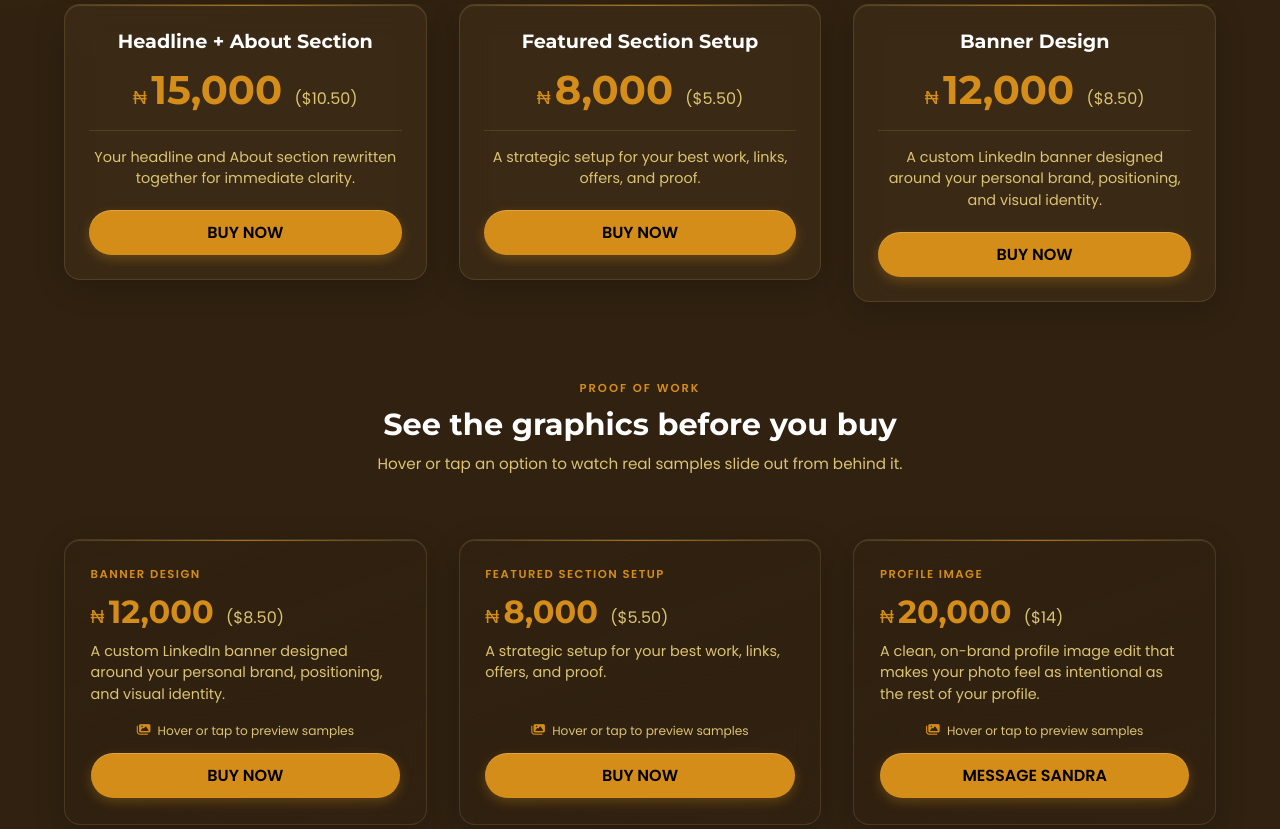
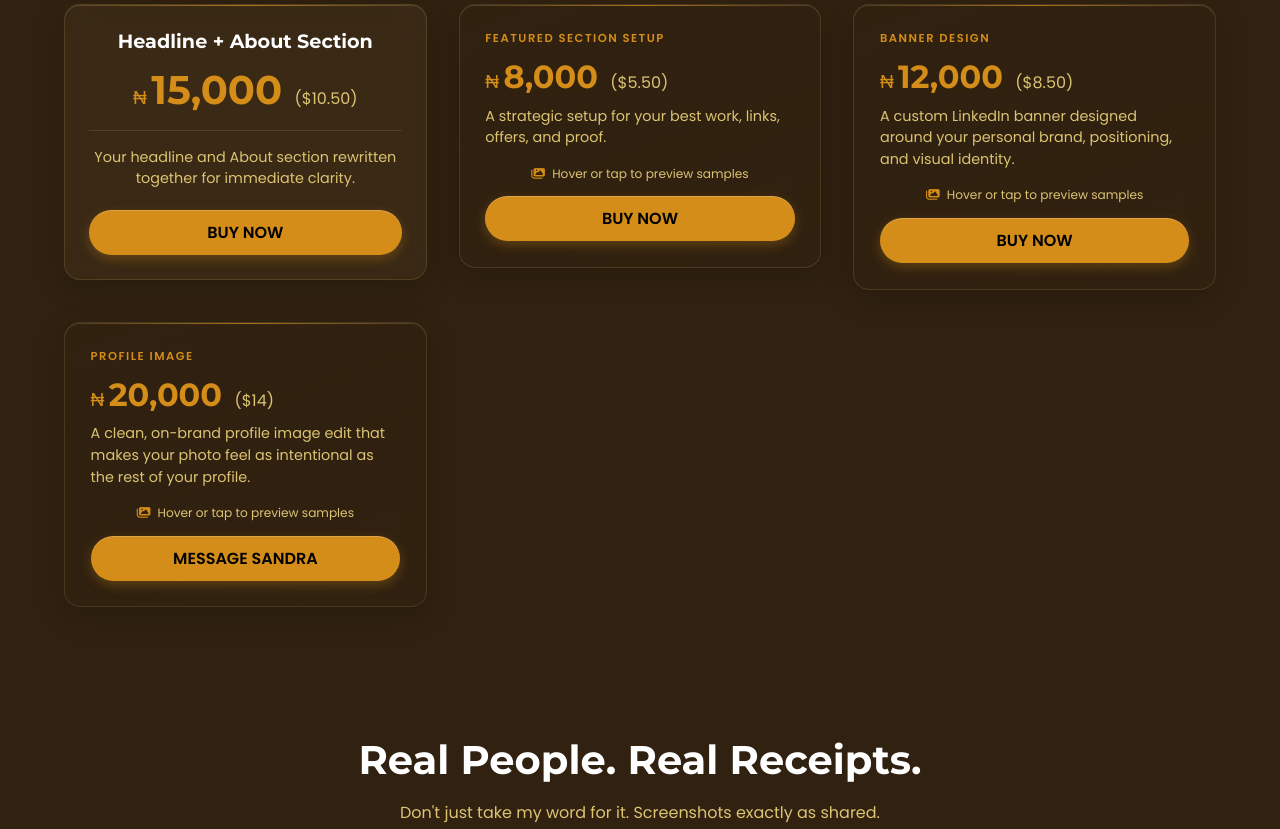
Before and after one commit to OrdenWills/Sandra-Oluoma, a plain HTML site: page index.html in a window 1280 px wide. Shown: the part 2604-3433 px from the top of the page. Drawn offline with nearby package versions, Linux system fonts and the light colour scheme; no server answers.

Commit message:
refactor(pricing): merge proof-of-work cards into package grid

```diff
--- a/index.html
+++ b/index.html
@@ -365,40 +365,26 @@
                     <a href="https://selar.com/g1k8868188" class="btn-main" target="_blank" rel="noopener noreferrer">BUY NOW</a>
                 </div>
 
-                <!-- Featured Section -->
-                <div class="pricing-card glass-card">
-                    <h3>Featured Section Setup</h3>
-                    <div class="price">
+                <!-- Featured Section Setup -->
+                <article class="graphic-card" data-graphic="featured" data-samples="featured_sample" tabindex="0"
+                    aria-label="Featured Section Setup. Hover or tap to preview sample featured sections.">
+                    <div class="graphic-samples" aria-hidden="true"></div>
+                    <div class="graphic-panel glass-card">
+                        <span class="graphic-kicker">Featured Section Setup</span>
+                        <div class="graphic-price">
                             <span class="currency">₦</span>
                             <span class="amount">8,000</span>
                             <span class="usd">($5.50)</span>
                         </div>
-                    <p class="description">A strategic setup for your best work, links, offers, and proof.</p>
+                        <p class="graphic-description">A strategic setup for your best work, links, offers, and proof.</p>
+                        <div class="graphic-hint">
+                            <i class="fa-solid fa-images" aria-hidden="true"></i>
+                            <span>Hover or tap to preview samples</span>
+                        </div>
                         <a href="https://selar.com/7q8yf97629" class="btn-main" target="_blank" rel="noopener noreferrer">BUY NOW</a>
                     </div>
+                </article>
 
-                <!-- Banner Design -->
-                <div class="pricing-card glass-card">
-                    <h3>Banner Design</h3>
-                    <div class="price">
-                        <span class="currency">₦</span>
-                        <span class="amount">12,000</span>
-                        <span class="usd">($8.50)</span>
-                    </div>
-                    <p class="description">A custom LinkedIn banner designed around your personal brand, positioning, and visual identity.</p>
-                    <a href="https://selar.com/y58jt88878" class="btn-main" target="_blank" rel="noopener noreferrer">BUY NOW</a>
-                </div>
-            </div>
-
-            <!-- Graphics Showcase -->
-            <div class="graphics-showcase">
-                <div class="graphics-showcase-header">
-                    <span class="graphics-eyebrow">Proof of work</span>
-                    <h3>See the graphics before you buy</h3>
-                    <p class="graphics-subtitle">Hover or tap an option to watch real samples slide out from behind it.</p>
-                </div>
-
-                <div class="graphics-grid">
                 <!-- Banner Design -->
                 <article class="graphic-card" data-graphic="banner" data-samples="banner_sample"
                     data-sample-files="assets/banners/Banner%20-%20Dr%20Nkem.png, assets/banners/Banner%20-%20Sheronda%20(11).png, assets/banners/Banner%20-%20Sheronda%20(12).png, assets/banners/Banner%20-%20Sheronda%20(13).png, assets/banners/Banner%20-%20Sheronda%20(14).png, assets/banners/Banner%20-%20Sheronda%20(15).png, assets/banners/Banner%20-%20Sheronda%20(16).png, assets/banners/Banner%20-%20Sheronda%20(17).png, assets/banners/Banner%20-%20Sheronda%20(18).png, assets/banners/Banner%20-%20Sheronda%20(19).png, assets/banners/Banner%20-%20Sheronda%20(20).png, assets/banners/Banner%20-%20Sheronda%20(21).png, assets/banners/Banner%202%20-%20Ifesinachi%20(1).png, assets/banners/Banner%202%20-%20Lilian.png, assets/banners/NEW%20MOD%20Banner%203%20(1).png"
@@ -417,26 +403,6 @@
                             <span>Hover or tap to preview samples</span>
                         </div>
                         <a href="https://selar.com/y58jt88878" class="btn-main" target="_blank" rel="noopener noreferrer">BUY NOW</a>
-                        </div>
-                    </article>
-
-                    <!-- Featured Section Setup -->
-                    <article class="graphic-card" data-graphic="featured" data-samples="featured_sample" tabindex="0"
-                        aria-label="Featured Section Setup. Hover or tap to preview sample featured sections.">
-                        <div class="graphic-samples" aria-hidden="true"></div>
-                        <div class="graphic-panel glass-card">
-                            <span class="graphic-kicker">Featured Section Setup</span>
-                            <div class="graphic-price">
-                                <span class="currency">₦</span>
-                                <span class="amount">8,000</span>
-                                <span class="usd">($5.50)</span>
-                            </div>
-                            <p class="graphic-description">A strategic setup for your best work, links, offers, and proof.</p>
-                            <div class="graphic-hint">
-                                <i class="fa-solid fa-images" aria-hidden="true"></i>
-                                <span>Hover or tap to preview samples</span>
-                            </div>
-                            <a href="https://selar.com/7q8yf97629" class="btn-main" target="_blank" rel="noopener noreferrer">BUY NOW</a>
                     </div>
                 </article>
 
@@ -460,7 +426,6 @@
                             rel="noopener noreferrer">MESSAGE SANDRA</a>
                     </div>
                 </article>
-                </div>
             </div>
         </div>
     </section>
--- a/style.css
+++ b/style.css
@@ -704,44 +704,7 @@ a {
     display: block;
 }
 
-/* --- Graphics Showcase (Proof of Work) --- */
-.graphics-showcase {
-    margin-top: 4.5rem;
-}
-
-.graphics-showcase-header {
-    text-align: center;
-    max-width: 680px;
-    margin: 0 auto 4rem;
-}
-
-.graphics-eyebrow {
-    display: inline-block;
-    color: var(--primary-color);
-    font-size: 0.72rem;
-    font-weight: 700;
-    letter-spacing: 2px;
-    text-transform: uppercase;
-    margin-bottom: 0.6rem;
-}
-
-.graphics-showcase-header h3 {
-    font-size: clamp(1.4rem, 2.4vw, 1.9rem);
-    margin-bottom: 0.55rem;
-}
-
-.graphics-subtitle {
-    color: var(--text-muted);
-    font-size: 0.95rem;
-}
-
-.graphics-grid {
-    display: flex;
-    flex-wrap: wrap;
-    justify-content: center;
-    gap: 2rem;
-}
-
+/* --- Pricing Samples --- */
 .graphic-card {
     --orbit-x: 0.5;
     --orbit-y: 0.45;
```
Lines whose indentation alone changed are shown as unchanged.
